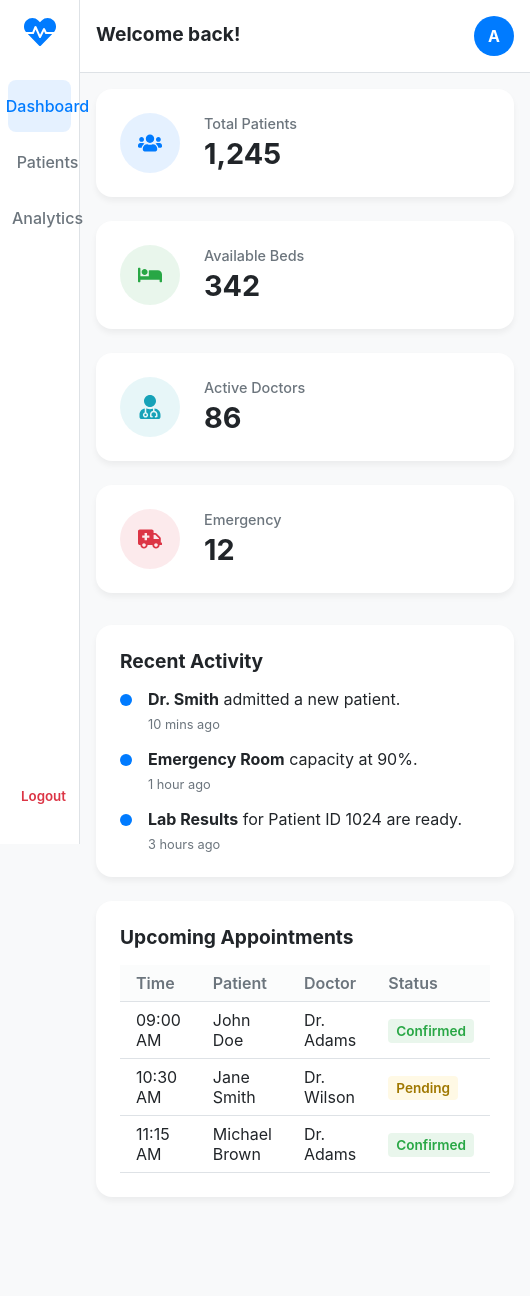
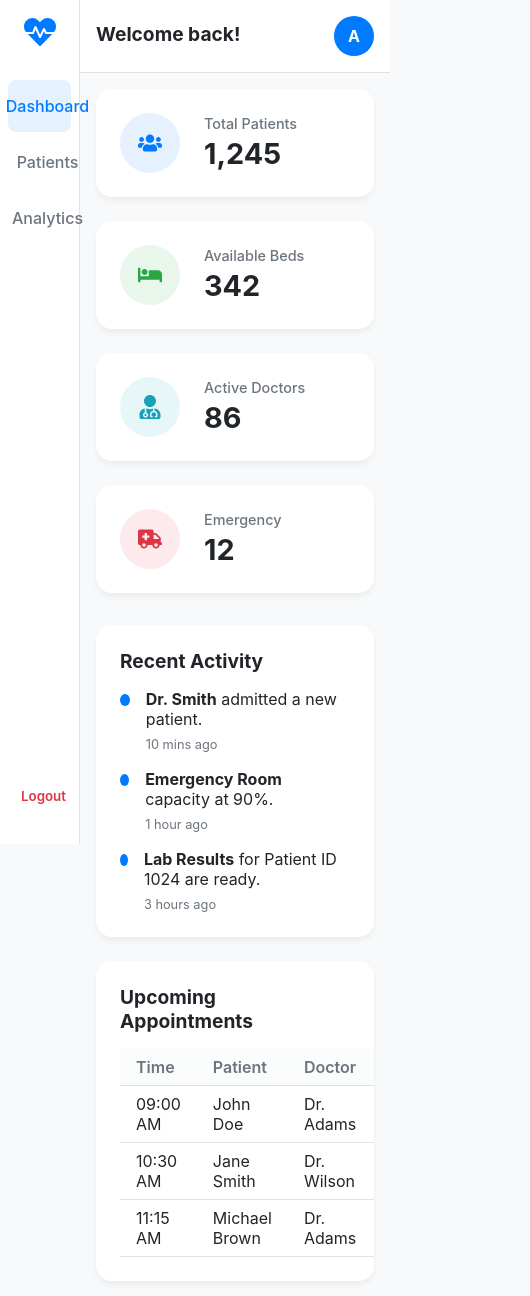
Before and after one commit to prakharkatiyar181/healthify, a React (Vite) app: page / in a window 390 px wide. Shown: the whole page, 530 px wide, since content can reach past the window. Before the commit the page ends 1213 px from the top, so only its background shows below. Built offline with nearby package versions, Linux system fonts and the light colour scheme; no server answers; sample sign-in values are in the browser's storage.

Commit message:
style: improve responsive design for small screens

```diff
--- a/src/features/analytics/Analytics.module.scss
+++ b/src/features/analytics/Analytics.module.scss
@@ -14,7 +14,7 @@
 
 .chartsGrid {
   display: grid;
-  grid-template-columns: repeat(auto-fit, minmax(400px, 1fr));
+  grid-template-columns: repeat(auto-fit, minmax(min(100%, 400px), 1fr));
   gap: $spacing-lg;
 
   @include respond-to('sm') {
--- a/src/features/dashboard/Dashboard.module.scss
+++ b/src/features/dashboard/Dashboard.module.scss
@@ -66,6 +66,7 @@
   border-radius: $border-radius-lg;
   padding: $spacing-lg;
   @include card-shadow;
+  overflow-x: auto;
 
   h2 {
     font-size: 1.2rem;
--- a/src/features/patients/Patients.module.scss
+++ b/src/features/patients/Patients.module.scss
@@ -26,6 +26,7 @@
 .actions {
   display: flex;
   align-items: center;
+  flex-wrap: wrap;
   gap: $spacing-md;
 }
 
```
